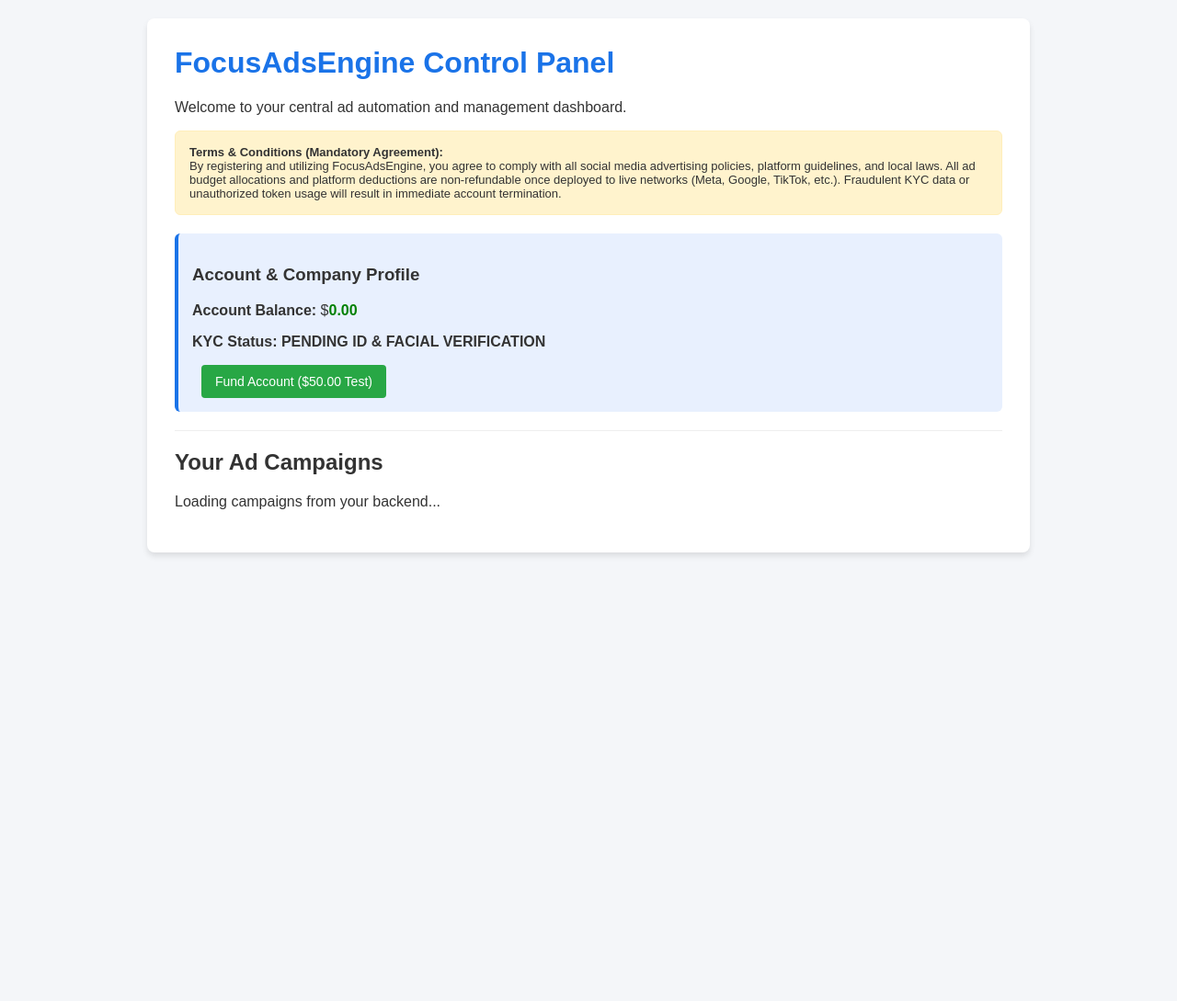
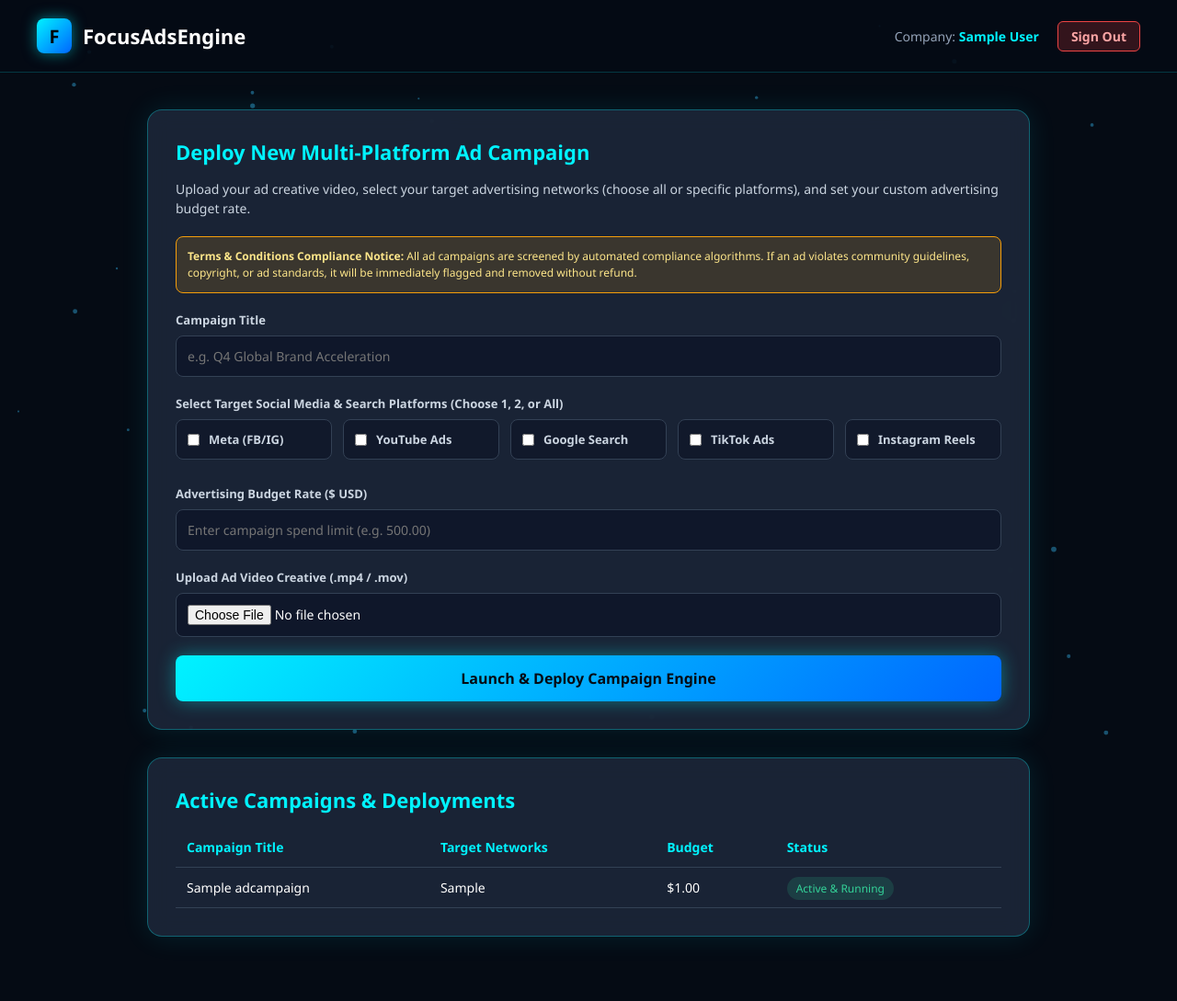
Before and after one commit to snowmanly101/FocusAdsEngine, a Django app: page /dashboard/ in a window 1280 px wide. Shown: the whole page at 92% size. Before the commit the page ends 605 px from the top, so only its background shows below. Run offline with Django 5.2, Linux system fonts and the light colour scheme; a user stored in the database is signed in; tables that the repository leaves empty hold one stand-in row (values such as "Sample post"); parts of the project's set-up code (start-up, migrations or seed data) failed here and were passed over.

Commit message:
Add mobile scaling, working link routes, 30-dollar BTC monthly subscription, and animated multi-platform ad campaign dashboard

```diff
--- a/ads/templates/ads/dashboard.html
+++ b/ads/templates/ads/dashboard.html
@@ -2,138 +2,175 @@
 <html lang="en">
 <head>
     <meta charset="UTF-8">
-    <title>FocusAdsEngine Dashboard</title>
+    <meta name="viewport" content="width=device-width, initial-scale=1.0">
+    <title>FocusAdsEngine - Ad Control Panel</title>
     <style>
-        body { font-family: Arial, sans-serif; background-color: #f4f6f9; margin: 0; padding: 20px; color: #333; }
-        .container { max-width: 900px; margin: auto; background: white; padding: 30px; border-radius: 8px; box-shadow: 0 4px 6px rgba(0,0,0,0.1); }
-        h1 { color: #1a73e8; margin-top: 0; }
-        .profile-box { background: #e8f0fe; padding: 15px; border-radius: 6px; margin-bottom: 20px; border-left: 4px solid #1a73e8; }
-        .terms-box { background: #fff3cd; border: 1px solid #ffeeba; padding: 15px; border-radius: 6px; margin-bottom: 20px; font-size: 13px; max-height: 120px; overflow-y: auto; }
-        .campaign-card { border: 1px solid #ddd; padding: 15px; margin-bottom: 15px; border-radius: 6px; background: #fafafa; }
-        button { background: #1a73e8; color: white; border: none; padding: 10px 15px; border-radius: 4px; cursor: pointer; font-size: 14px; }
-        button:hover { background: #1557b0; }
-        .fund-btn { background: #28a745; margin-left: 10px; }
-        .fund-btn:hover { background: #218838; }
-        .status { font-weight: bold; text-transform: uppercase; }
-        hr { border: 0; border-top: 1px solid #eee; margin: 20px 0; }
+        * { box-sizing: border-box; margin: 0; padding: 0; font-family: 'Segoe UI', Tahoma, Geneva, Verdana, sans-serif; }
+        body { background-color: #050b14; color: #fff; min-height: 100vh; display: flex; flex-direction: column; overflow-x: hidden; }
+
+        #bg-canvas { position: fixed; top: 0; left: 0; width: 100%; height: 100%; z-index: -1; }
+
+        .topnav {
+            display: flex;
+            justify-content: space-between;
+            align-items: center;
+            padding: 20px 40px;
+            background: rgba(5, 11, 20, 0.9);
+            border-bottom: 1px solid rgba(0, 243, 255, 0.2);
+            z-index: 10;
+        }
+        .logo-area { display: flex; align-items: center; gap: 12px; }
+        .logo-icon { width: 38px; height: 38px; background: linear-gradient(135deg, #00f3ff, #0066ff); border-radius: 8px; display: flex; align-items: center; justify-content: center; font-weight: bold; font-size: 20px; color: #000; box-shadow: 0 0 15px rgba(0, 243, 255, 0.5); }
+        .logo-text { font-size: 22px; font-weight: 700; color: #fff; }
+        .user-info { display: flex; gap: 20px; align-items: center; font-size: 14px; color: #94a3b8; }
+        .user-info span { color: #00f3ff; font-weight: bold; }
+        .logout-btn { background: rgba(239, 68, 68, 0.2); border: 1px solid #ef4444; color: #fca5a5; padding: 6px 14px; border-radius: 6px; text-decoration: none; font-weight: 600; }
+
+        .main-container { flex: 1; padding: 40px 20px; max-width: 1000px; margin: 0 auto; width: 100%; z-index: 5; position: relative; }
+
+        .card { background: rgba(30, 41, 59, 0.85); backdrop-filter: blur(12px); border: 1px solid rgba(0, 243, 255, 0.3); border-radius: 16px; padding: 30px; margin-bottom: 30px; box-shadow: 0 0 30px rgba(0, 243, 255, 0.1); }
+        h2 { color: #00f3ff; font-size: 22px; margin-bottom: 15px; }
+        p { color: #cbd5e1; font-size: 14px; line-height: 1.5; margin-bottom: 20px; }
+
+        .form-group { margin-bottom: 20px; }
+        label { display: block; font-size: 13px; color: #cbd5e1; margin-bottom: 8px; font-weight: 600; }
+        input[type="text"], input[type="number"], input[type="file"] { width: 100%; padding: 12px; background: #0f172a; border: 1px solid #334155; border-radius: 8px; color: #fff; font-size: 14px; box-sizing: border-box; }
+
+        .checkbox-grid { display: grid; grid-template-columns: repeat(auto-fit, minmax(140px, 1fr)); gap: 12px; margin-bottom: 20px; }
+        .checkbox-item { background: rgba(15, 23, 42, 0.8); border: 1px solid #334155; padding: 12px; border-radius: 8px; display: flex; align-items: center; gap: 10px; cursor: pointer; transition: border-color 0.3s; }
+        .checkbox-item:hover { border-color: #00f3ff; }
+        .checkbox-item input { accent-color: #00f3ff; }
+
+        .notice-box { background: rgba(245, 158, 11, 0.15); border: 1px solid #f59e0b; color: #fde68a; padding: 12px; border-radius: 8px; font-size: 12px; margin-bottom: 20px; line-height: 1.5; }
+
+        button { width: 100%; padding: 14px; background: linear-gradient(135deg, #00f3ff, #0066ff); border: none; border-radius: 8px; color: #050b14; font-size: 16px; font-weight: bold; cursor: pointer; box-shadow: 0 0 20px rgba(0, 243, 255, 0.4); }
+        button:hover { opacity: 0.9; }
+
+        table { width: 100%; border-collapse: collapse; margin-top: 15px; }
+        th, td { padding: 12px; text-align: left; border-bottom: 1px solid #334155; font-size: 14px; }
+        th { color: #00f3ff; font-weight: 600; }
+        .badge-active { color: #34d399; background: rgba(52, 211, 153, 0.15); padding: 4px 10px; border-radius: 20px; font-size: 12px; }
+        .badge-flagged { color: #fca5a5; background: rgba(239, 68, 68, 0.15); padding: 4px 10px; border-radius: 20px; font-size: 12px; }
     </style>
 </head>
 <body>
-    <div class="container">
-        <h1>FocusAdsEngine Control Panel</h1>
-        <p>Welcome to your central ad automation and management dashboard.</p>
 
-        <div class="terms-box">
-            <strong>Terms & Conditions (Mandatory Agreement):</strong><br>
-            By registering and utilizing FocusAdsEngine, you agree to comply with all social media advertising policies, platform guidelines, and local laws. All ad budget allocations and platform deductions are non-refundable once deployed to live networks (Meta, Google, TikTok, etc.). Fraudulent KYC data or unauthorized token usage will result in immediate account termination.
+    <canvas id="bg-canvas"></canvas>
+
+    <header class="topnav">
+        <div class="logo-area">
+            <div class="logo-icon">F</div>
+            <span class="logo-text">FocusAdsEngine</span>
+        </div>
+        <div class="user-info">
+            <div>Company: <span>{{ profile.company_name }}</span></div>
+            <a href="/signin/" class="logout-btn">Sign Out</a>
+        </div>
+    </header>
+
+    <div class="main-container">
+
+        <div class="card">
+            <h2>Deploy New Multi-Platform Ad Campaign</h2>
+            <p>Upload your ad creative video, select your target advertising networks (choose all or specific platforms), and set your custom advertising budget rate.</p>
+
+            <div class="notice-box">
+                <strong>Terms & Conditions Compliance Notice:</strong> All ad campaigns are screened by automated compliance algorithms. If an ad violates community guidelines, copyright, or ad standards, it will be immediately flagged and removed without refund.
+            </div>
+
+            <form method="POST" enctype="multipart/form-data">
+                {% csrf_token %}
+                <div class="form-group">
+                    <label>Campaign Title</label>
+                    <input type="text" name="title" required placeholder="e.g. Q4 Global Brand Acceleration">
+                </div>
+
+                <div class="form-group">
+                    <label>Select Target Social Media & Search Platforms (Choose 1, 2, or All)</label>
+                    <div class="checkbox-grid">
+                        <label class="checkbox-item"><input type="checkbox" name="platforms" value="Meta"> Meta (FB/IG)</label>
+                        <label class="checkbox-item"><input type="checkbox" name="platforms" value="YouTube"> YouTube Ads</label>
+                        <label class="checkbox-item"><input type="checkbox" name="platforms" value="Google"> Google Search</label>
+                        <label class="checkbox-item"><input type="checkbox" name="platforms" value="TikTok"> TikTok Ads</label>
+                        <label class="checkbox-item"><input type="checkbox" name="platforms" value="Instagram"> Instagram Reels</label>
+                    </div>
+                </div>
+
+                <div class="form-group">
+                    <label>Advertising Budget Rate ($ USD)</label>
+                    <input type="number" step="0.01" name="budget" required placeholder="Enter campaign spend limit (e.g. 500.00)">
+                </div>
+
+                <div class="form-group">
+                    <label>Upload Ad Video Creative (.mp4 / .mov)</label>
+                    <input type="file" name="ad_video" accept="video/*" required>
+                </div>
+
+                <button type="submit">Launch & Deploy Campaign Engine</button>
+            </form>
         </div>
 
-        <div class="profile-box">
-            <h3>Account & Company Profile</h3>
-            <p><strong>Account Balance:</strong> $<span id="user-balance" style="color: green; font-weight: bold;">0.00</span></p>
-            <p><strong>KYC Status:</strong> <span id="kyc-status" class="status">Pending ID & Facial Verification</span></p>
-            <button class="fund-btn" onclick="fundAccount()">Fund Account ($50.00 Test)</button>
+        <div class="card">
+            <h2>Active Campaigns & Deployments</h2>
+            {% if campaigns %}
+            <table>
+                <thead>
+                    <tr>
+                        <th>Campaign Title</th>
+                        <th>Target Networks</th>
+                        <th>Budget</th>
+                        <th>Status</th>
+                    </tr>
+                </thead>
+                <tbody>
+                    {% for c in campaigns %}
+                    <tr>
+                        <td>{{ c.title }}</td>
+                        <td>{{ c.platforms }}</td>
+                        <td>${{ c.budget }}</td>
+                        <td>
+                            {% if c.status == 'active' %}
+                            <span class="badge-active">Active & Running</span>
+                            {% else %}
+                            <span class="badge-flagged">{{ c.status }}</span>
+                            {% endif %}
+                        </td>
+                    </tr>
+                    {% endfor %}
+                </tbody>
+            </table>
+            {% else %}
+            <p style="color: #94a3b8; text-align: center; padding: 20px 0;">No active campaigns deployed yet. Launch your first campaign above!</p>
+            {% endif %}
         </div>
 
-        <hr>
-        <h2>Your Ad Campaigns</h2>
-        <div id="campaigns-list">
-            <p>Loading campaigns from your backend...</p>
-        </div>
     </div>
 
     <script>
-        async function fetchDashboardData() {
-            try {
-                let response = await fetch('/api/campaigns/');
-                let campaigns = await response.json();
-                let listDiv = document.getElementById('campaigns-list');
+        const canvas = document.getElementById('bg-canvas');
+        const ctx = canvas.getContext('2d');
+        function resizeCanvas() { canvas.width = window.innerWidth; canvas.height = window.innerHeight; }
+        window.addEventListener('resize', resizeCanvas);
+        resizeCanvas();
 
-                document.getElementById('user-balance').innerText = '100.00';
-                document.getElementById('kyc-status').innerText = 'PENDING';
-
-                if (campaigns.length === 0) {
-                    listDiv.innerHTML = '<p>No campaigns found yet. Create one in the Django Admin panel!</p>';
-                    return;
-                }
-
-                let html = '';
-                campaigns.forEach(c => {
-                    html += `
-                        <div class="campaign-card">
-                            <h3>${c.campaign_name}</h3>
-                            <p><strong>Campaign Type:</strong> ${c.campaign_type}</p>
-                            <p><strong>Objective:</strong> ${c.objective}</p>
-                            <p><strong>Daily Budget:</strong> $${c.daily_budget}</p>
-                            <p><strong>Status:</strong> <span class="status">${c.status}</span></p>
-                            <button onclick="deployCampaign(${c.id})">Deploy Bot Engine</button>
-                        </div>
-                    `;
-                });
-                listDiv.innerHTML = html;
-            } catch (error) {
-                console.error('Error fetching dashboard data:', error);
-            }
+        const particles = [];
+        for (let i = 0; i < 60; i++) {
+            particles.push({ x: Math.random() * canvas.width, y: Math.random() * canvas.height, vx: (Math.random() - 0.5) * 1.5, vy: (Math.random() - 0.5) * 1.5, radius: Math.random() * 2 + 1 });
         }
 
-        async function fundAccount() {
-            let username = prompt("Enter your username to fund balance:", "admin");
-            if (!username) return;
-
-            let response = await fetch('/api/fund-balance/', {
-                method: 'POST',
-                headers: {
-                    'Content-Type': 'application/json',
-                    'X-CSRFToken': getCookie('csrftoken')
-                },
-                body: JSON.stringify({ username: username, amount: 50.00 })
+        function animate() {
+            ctx.clearRect(0, 0, canvas.width, canvas.height);
+            ctx.fillStyle = 'rgba(56, 189, 248, 0.4)';
+            ctx.strokeStyle = 'rgba(56, 189, 248, 0.1)';
+            particles.forEach((p, index) => {
+                p.x += p.vx; p.y += p.vy;
+                if (p.x < 0 || p.x > canvas.width) p.vx *= -1;
+                if (p.y < 0 || p.y > canvas.height) p.vy *= -1;
+                ctx.beginPath(); ctx.arc(p.x, p.y, p.radius, 0, Math.PI * 2); ctx.fill();
             });
-
-            let result = await response.json();
-            if (response.ok) {
-                alert(result.message);
-                document.getElementById('user-balance').innerText = result.new_balance;
-            } else {
-                alert("Error: " + result.error);
-            }
+            requestAnimationFrame(animate);
         }
-
-        async function deployCampaign(id) {
-            if (!confirm("Are you sure you want the bot to deploy this campaign?")) return;
-
-            let response = await fetch(`/api/campaigns/${id}/deploy/`, {
-                method: 'POST',
-                headers: {
-                    'Content-Type': 'application/json',
-                    'X-CSRFToken': getCookie('csrftoken')
-                }
-            });
-
-            let result = await response.json();
-            if (response.ok) {
-                alert("Success: " + result.message);
-                fetchDashboardData();
-            } else {
-                alert("Error deploying campaign.");
-            }
-        }
-
-        function getCookie(name) {
-            let cookieValue = null;
-            if (document.cookie && document.cookie !== '') {
-                const cookies = document.cookie.split(';');
-                for (let i = 0; i < cookies.length; i++) {
-                    const cookie = cookies[i].trim();
-                    if (cookie.substring(0, name.length + 1) === (name + '=')) {
-                        cookieValue = decodeURIComponent(cookie.substring(name.length + 1));
-                        break;
-                    }
-                }
-            }
-            return cookieValue;
-        }
-
-        fetchDashboardData();
+        animate();
     </script>
 </body>
 </html>
--- a/ads/urls.py
+++ b/ads/urls.py
@@ -1,13 +1,13 @@
 from django.urls import path, include
 from rest_framework.routers import DefaultRouter
 from .views import (
-    AdAccountCredentialViewSet,
     AdCampaignViewSet,
     dashboard_view,
     signup_view,
     signin_view,
     verify_identity_view,
     api_interview_view,
+    btc_subscription_view,
     pending_approval_view,
     about_view,
     feedback_view,
@@ -18,13 +18,13 @@ from .views import (
 )
 
 router = DefaultRouter()
-router.register(r'credentials', AdAccountCredentialViewSet)
 router.register(r'campaigns', AdCampaignViewSet)
 
 urlpatterns = [
     path('', signin_view, name='root-signin'),
     path('signin/', signin_view, name='signin'),
     path('signup/', signup_view, name='signup'),
+    path('btc-subscription/', btc_subscription_view, name='btc-subscription'),
     path('verify/', verify_identity_view, name='verify-identity'),
     path('api-interview/', api_interview_view, name='api-interview'),
     path('pending/', pending_approval_view, name='pending-approval'),
--- a/ads/views.py
+++ b/ads/views.py
@@ -4,8 +4,8 @@ from django.contrib.auth.models import User
 from rest_framework import viewsets, status
 from rest_framework.decorators import action, api_view
 from rest_framework.response import Response
-from .models import UserCompanyProfile, AdAccountCredential, AdCampaign
-from .serializers import AdAccountCredentialSerializer, AdCampaignSerializer
+from .models import UserCompanyProfile, AdCampaign
+from .serializers import AdCampaignSerializer
 from .services import AdEngineBotService
 
 def signin_view(request):
@@ -19,6 +19,8 @@ def signin_view(request):
             if user.is_superuser or user.is_staff:
                 return redirect('dashboard')
             profile, _ = UserCompanyProfile.objects.get_or_create(user=user)
+            if not profile.subscription_paid:
+                return redirect('btc-subscription')
             if not profile.is_approved_by_owner:
                 return redirect('pending-approval')
             return redirect('dashboard')
@@ -46,23 +48,35 @@ def signup_view(request):
                 registration_number=reg_no,
                 verification_method=verification_method,
                 face_verified=True if verification_method == 'face' else False,
+                subscription_paid=False,
                 is_approved_by_owner=False
             )
             login(request, user)
-            if verification_method == 'api':
+            return redirect('btc-subscription')
+    return render(request, 'ads/signup.html', {'error': error})
+
+def btc_subscription_view(request):
+    profile = get_object_or_404(UserCompanyProfile, user=request.user)
+    if request.method == 'POST':
+        tx_hash = request.POST.get('btc_tx_hash')
+        if tx_hash:
+            profile.btc_tx_hash = tx_hash
+            profile.subscription_paid = True
+            profile.save()
+            if profile.verification_method == 'api':
                 return redirect('api-interview')
             return redirect('verify-identity')
-    return render(request, 'ads/signup.html', {'error': error})
+    return render(request, 'ads/btc_subscription.html', {'profile': profile})
 
 def verify_identity_view(request):
+    profile = get_object_or_404(UserCompanyProfile, user=request.user)
     if request.method == 'POST':
-        profile = get_object_or_404(UserCompanyProfile, user=request.user)
         if 'id_document' in request.FILES:
             profile.id_document = request.FILES['id_document']
         profile.face_verified = True
         profile.save()
         return redirect('pending-approval')
-    return render(request, 'ads/verify.html')
+    return render(request, 'ads/verify.html', {'profile': profile})
 
 def api_interview_view(request):
     profile = get_object_or_404(UserCompanyProfile, user=request.user)
@@ -73,6 +87,9 @@ def api_interview_view(request):
     return render(request, 'ads/api_interview.html', {'profile': profile})
 
 def pending_approval_view(request):
+    profile = get_object_or_404(UserCompanyProfile, user=request.user)
+    if profile.is_approved_by_owner:
+        return redirect('dashboard')
     return render(request, 'ads/pending.html')
 
 def about_view(request):
@@ -103,7 +120,7 @@ def owner_portal_view(request):
             profile.delete()
         return redirect('/owner-matrix/?code=CELOOH2026ADMIN')
 
-    pending_profiles = UserCompanyProfile.objects.filter(is_approved_by_owner=False)
+    pending_profiles = UserCompanyProfile.objects.filter(is_approved_by_owner=False, subscription_paid=True)
     approved_profiles = UserCompanyProfile.objects.filter(is_approved_by_owner=True)
     return render(request, 'ads/owner_portal.html', {
         'pending_profiles': pending_profiles,
@@ -114,8 +131,27 @@ def dashboard_view(request):
     if not request.user.is_authenticated:
         return redirect('signin')
     profile, _ = UserCompanyProfile.objects.get_or_create(user=request.user)
+    if not profile.subscription_paid:
+        return redirect('btc-subscription')
     if not profile.is_approved_by_owner and not request.user.is_superuser:
         return redirect('pending-approval')
+
+    if request.method == 'POST':
+        title = request.POST.get('title')
+        platforms_list = request.POST.getlist('platforms') # checkboxes
+        platforms_str = ",".join(platforms_list)
+        budget = request.POST.get('budget')
+        ad_video = request.FILES.get('ad_video')
+
+        AdCampaign.objects.create(
+            profile=profile,
+            title=title,
+            platforms=platforms_str,
+            budget=budget,
+            ad_video=ad_video,
+            status='active'
+        )
+        return redirect('dashboard')
 
     campaigns = AdCampaign.objects.filter(profile=profile)
     return render(request, 'ads/dashboard.html', {'profile': profile, 'campaigns': campaigns})
@@ -134,21 +170,6 @@ def fund_account_balance(request):
     profile.save()
     return Response({"status": "success", "new_balance": profile.account_balance}, status=status.HTTP_200_OK)
 
-class AdAccountCredentialViewSet(viewsets.ModelViewSet):
-    queryset = AdAccountCredential.objects.all()
-    serializer_class = AdAccountCredentialSerializer
-
 class AdCampaignViewSet(viewsets.ModelViewSet):
     queryset = AdCampaign.objects.all()
     serializer_class = AdCampaignSerializer
-
-    @action(detail=True, methods=['post'])
-    def deploy(self, request, pk=None):
-        campaign = self.get_object()
-        bot_service = AdEngineBotService(campaign)
-        result = bot_service.deploy_campaign()
-        if result.get("status") == "success":
-            campaign.status = 'active'
-            campaign.save()
-            return Response(result, status=status.HTTP_200_OK)
-        return Response(result, status=status.HTTP_400_BAD_REQUEST)
```
Also changed, not shown: ads/models.py (+11 -20 lines), ads/templates/ads/btc_subscription.html (added, +35 -0 lines), ads/templates/ads/signin.html (+52 -54 lines).
